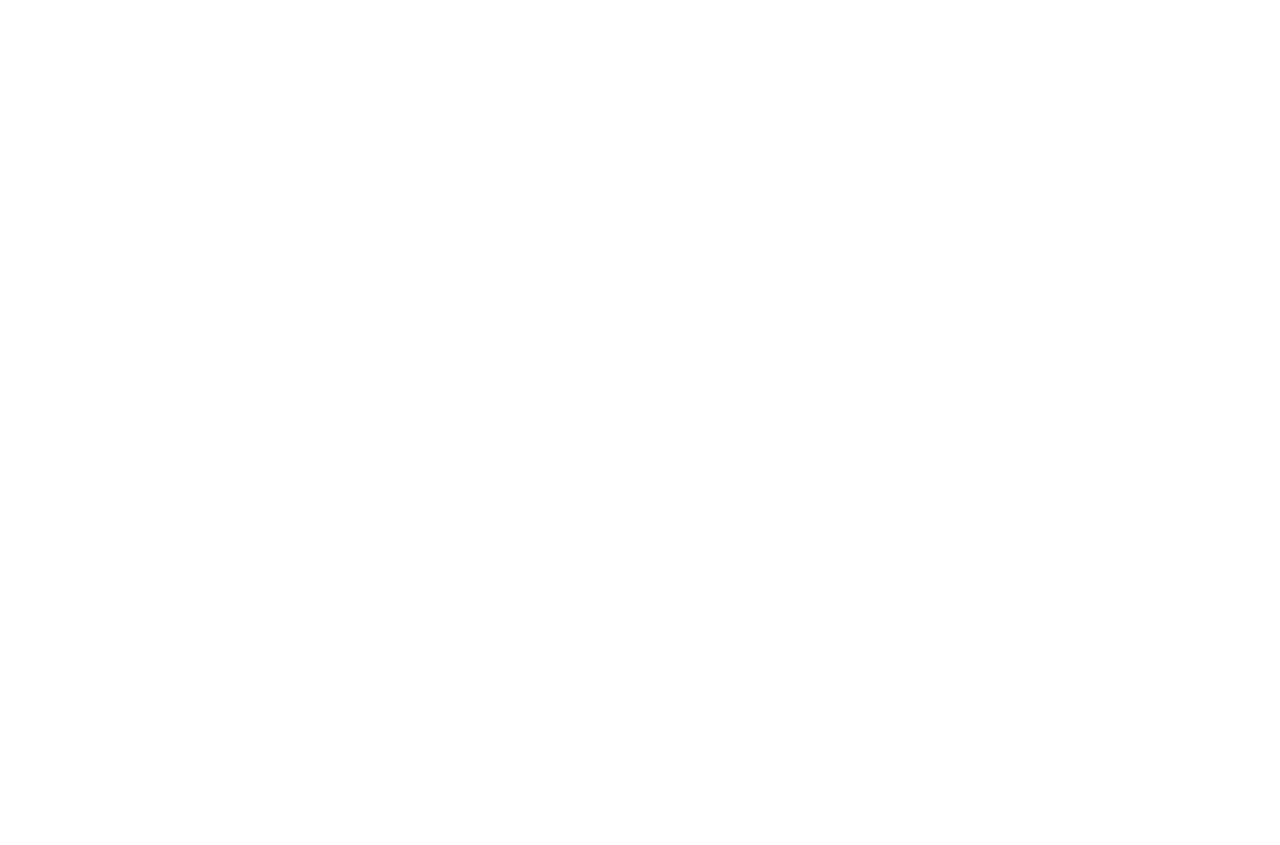
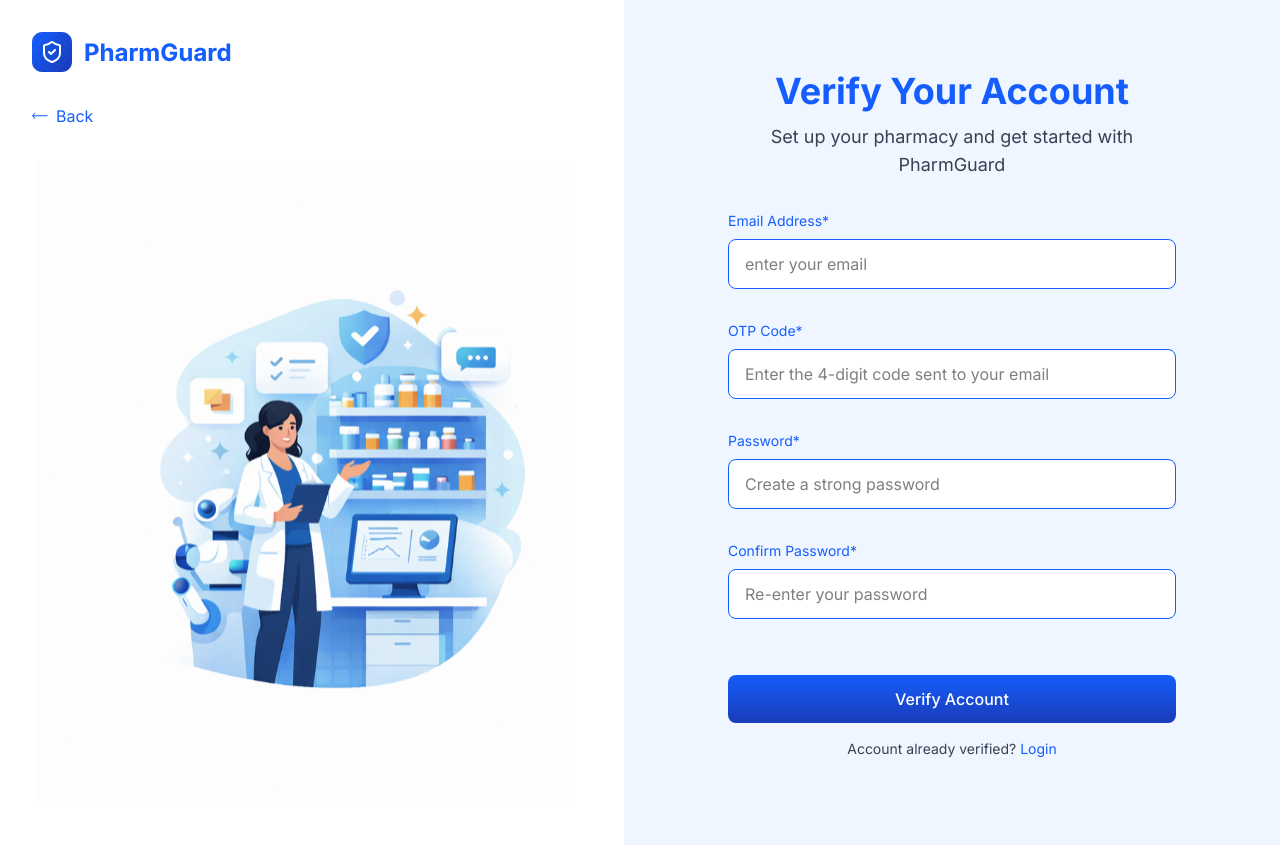
Before and after one commit to PharmGuard/PharmGuard-frontend, a React (Vite) app: page /auth/verify-account in a window 1280 px wide. Before the commit this address had no page. Before the commit the page ends 800 px from the top, so only its background shows below. Built offline with nearby package versions, Linux system fonts and the light colour scheme.

Commit message:
feat(auth): add verify account page and illustration

```diff
--- /dev/null
+++ b/src/pages/Auth/VerifyAccount/index.jsx
@@ -0,0 +1,108 @@
+import React from "react";
+import { Link } from "react-router-dom";
+import BackArrow from "../../../assets/icons/back-arrow.svg?react";
+import { Form, FormInput, FormButton } from "../../../components/Form";
+
+const VerifyAccount = () => {
+  return (
+    <div className="flex flex-col lg:flex-row min-h-screen">
+      <div className="hidden lg:flex flex-col flex-1 bg-white p-8">
+        <img
+          src="/logo.svg"
+          alt="PharmGuard Logo"
+          className="w-50 h-auto mb-8"
+        />
+        <Link
+          to="/"
+          className="flex items-center gap-2 text-primary hover:underline w-fit mb-8"
+        >
+          <BackArrow className="w-4 h-4" />
+          Back
+        </Link>
+        <div className="flex flex-1 items-center justify-center">
+          <img
+            src="/auth/verify-illustration.svg"
+            alt="Verify Account Illustration"
+            className="w-full max-w-2xl"
+          />
+        </div>
+      </div>
+
+      <div className="flex-1 bg-secondary-bg min-h-screen flex flex-col px-6 py-8 lg:px-12 lg:py-12">
+        <div className="lg:hidden mb-8">
+          <img
+            src="/logo.svg"
+            alt="PharmGuard Logo"
+            className="w-40 h-auto mb-4"
+          />
+          <Link
+            to="/"
+            className="flex items-center gap-2 text-sm text-primary hover:underline w-fit"
+          >
+            <BackArrow className="w-4 h-4" />
+            Back
+          </Link>
+        </div>
+
+        <div className="flex-1 flex items-center justify-center">
+          <div className="w-full max-w-md">
+            <div className="text-center mb-8">
+              <h2 className="text-3xl lg:text-4xl text-primary font-bold mb-3">
+                Verify Your Account
+              </h2>
+              <p className="text-primary-text text-lg">
+                Set up your pharmacy and get started with PharmGuard
+              </p>
+            </div>
+
+            <Form className="space-y-8 mb-2">
+              <FormInput
+                label="Email Address"
+                placeholder="enter your email"
+                type="email"
+                name="email"
+              />
+              <FormInput
+                label="OTP Code"
+                placeholder="Enter the 4-digit code sent to your email"
+                type="text"
+                name="otp"
+                inputMode="numeric"
+                pattern="[0-9]*"
+                maxLength={4}
+              />
+              <FormInput
+                label="Password"
+                placeholder="Create a strong password"
+                type="password"
+                name="password"
+              />
+              <FormInput
+                label="Confirm Password"
+                placeholder="Re-enter your password"
+                type="password"
+                name="confirmPassword"
+              />
+
+              <FormButton className="w-full mt-6 cursor-pointer">
+                Verify Account
+              </FormButton>
+            </Form>
+
+            <div className="text-center my-4 text-sm text-primary-text">
+              Account already verified?{" "}
+              <Link
+                to="/auth/login"
+                className="text-sm text-primary hover:underline"
+              >
+                Login
+              </Link>
+            </div>
+          </div>
+        </div>
+      </div>
+    </div>
+  );
+};
+
+export default VerifyAccount;
```
Also changed, not shown: src/routes/index.jsx (+5 -4 lines), public/auth/verify-illustration.svg (added).
